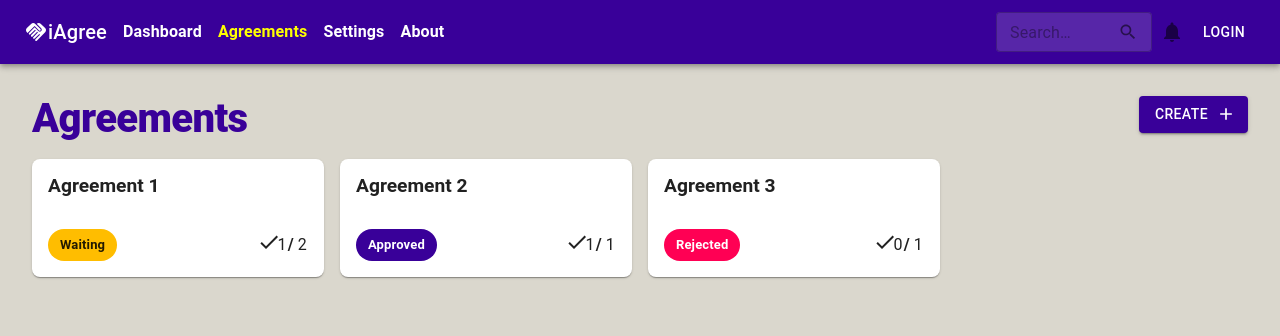
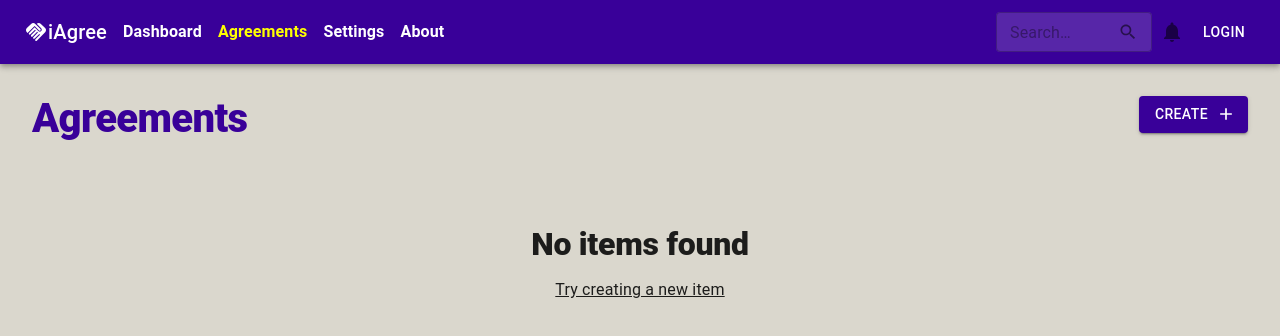
Before and after one commit to zackenichi/iAgree, a React (Create React App) app in the folder web/: page /agreements in a window 1280 px wide. Shown: the top 336 px of the page. Built offline with nearby package versions, Linux system fonts and the light colour scheme.

Commit message:
add state

```diff
--- a/web/src/components/AddScreen/AddScreen.tsx
+++ b/web/src/components/AddScreen/AddScreen.tsx
@@ -14,9 +14,10 @@ import { Divider } from '../Divider';
 interface AddScreenProps {
   open: boolean;
   handleClose: () => void;
+  handleCreate: () => void;
 }
 
-const AddScreen: FC<AddScreenProps> = ({ open, handleClose }) => {
+const AddScreen: FC<AddScreenProps> = ({ open, handleClose, handleCreate }) => {
   return (
     <Drawer anchor="right" open={open} onClose={handleClose}>
       <Box sx={{ width: { md: 400, xs: '100vw' } }} p={4}>
@@ -59,7 +60,7 @@ const AddScreen: FC<AddScreenProps> = ({ open, handleClose }) => {
             </Button>
           </Grid>
           <Grid item xs={12} md={6}>
-            <Button variant="contained" fullWidth>
+            <Button variant="contained" fullWidth onClick={handleCreate}>
               Create
             </Button>
           </Grid>
--- a/web/src/components/UI/UI.tsx
+++ b/web/src/components/UI/UI.tsx
@@ -2,7 +2,11 @@ import { Grid, Typography } from '@mui/material';
 import { FC } from 'react';
 import DoneIcon from '@mui/icons-material/Done';
 
-const NoItems: FC = () => {
+interface NoItemsProps {
+  handleCreate?: () => void;
+}
+
+const NoItems: FC<NoItemsProps> = ({ handleCreate }) => {
   return (
     <Grid container spacing={2} marginTop="50px">
       <Grid item xs={12}>
@@ -11,7 +15,7 @@ const NoItems: FC = () => {
         </Typography>
       </Grid>
       <Grid item xs={12}>
-        <Typography variant="body2" textAlign="center">
+        <Typography variant="body2" textAlign="center" onClick={handleCreate}>
           Try creating a new item
         </Typography>
       </Grid>
--- a/web/src/pages/Agreements.tsx
+++ b/web/src/pages/Agreements.tsx
@@ -9,56 +9,58 @@ import { AddScreen } from '../components/AddScreen';
 const Agreements: FC = (): ReactElement => {
   const [openAdd, setOpenAdd] = useState(false);
 
-  const agreements: Agreement[] = [
-    {
-      id: 1,
-      name: 'Agreement 1',
-      description: 'This is the first agreement',
-      status: 'Waiting',
-      approvals: [
-        {
-          id: 1,
-          name: 'John Doe',
-          status: true,
-          updatedAt: new Date(),
-        },
-        {
-          id: 2,
-          name: 'Jane Doe',
-          status: false,
-          updatedAt: new Date(),
-        },
-      ],
-    },
-    {
-      id: 2,
-      name: 'Agreement 2',
-      description: 'This is the second agreement',
-      status: 'Approved',
-      approvals: [
-        {
-          id: 1,
-          name: 'John Doe',
-          status: true,
-          updatedAt: new Date(),
-        },
-      ],
-    },
-    {
-      id: 3,
-      name: 'Agreement 3',
-      description: 'This is the third agreement',
-      status: 'Rejected',
-      approvals: [
-        {
-          id: 1,
-          name: 'John Doe',
-          status: false,
-          updatedAt: new Date(),
-        },
-      ],
-    },
-  ];
+  const [list, setList] = useState<Agreement[]>([]);
+
+  // const agreements: Agreement[] = [
+  //   {
+  //     id: 1,
+  //     name: 'Agreement 1',
+  //     description: 'This is the first agreement',
+  //     status: 'Waiting',
+  //     approvals: [
+  //       {
+  //         id: 1,
+  //         name: 'John Doe',
+  //         status: true,
+  //         updatedAt: new Date(),
+  //       },
+  //       {
+  //         id: 2,
+  //         name: 'Jane Doe',
+  //         status: false,
+  //         updatedAt: new Date(),
+  //       },
+  //     ],
+  //   },
+  //   {
+  //     id: 2,
+  //     name: 'Agreement 2',
+  //     description: 'This is the second agreement',
+  //     status: 'Approved',
+  //     approvals: [
+  //       {
+  //         id: 1,
+  //         name: 'John Doe',
+  //         status: true,
+  //         updatedAt: new Date(),
+  //       },
+  //     ],
+  //   },
+  //   {
+  //     id: 3,
+  //     name: 'Agreement 3',
+  //     description: 'This is the third agreement',
+  //     status: 'Rejected',
+  //     approvals: [
+  //       {
+  //         id: 1,
+  //         name: 'John Doe',
+  //         status: false,
+  //         updatedAt: new Date(),
+  //       },
+  //     ],
+  //   },
+  // ];
 
   const handleOpenAdd = () => {
     setOpenAdd(true);
@@ -66,6 +68,12 @@ const Agreements: FC = (): ReactElement => {
 
   const handleCloseAdd = () => {
     setOpenAdd(false);
+  };
+
+  // test before moving to redux
+  const handleNewAgreement = (agreement: Agreement) => {
+    setList([...list, agreement]);
+    handleCloseAdd();
   };
 
   return (
@@ -83,10 +91,23 @@ const Agreements: FC = (): ReactElement => {
         </Button>
       </Grid>
       <Grid item xs={12}>
-        {agreements.length ? <AgreementList data={agreements} /> : <NoItems />}
+        {list.length ? <AgreementList data={list} /> : <NoItems />}
       </Grid>
 
-      <AddScreen open={openAdd} handleClose={handleCloseAdd} />
+      <AddScreen
+        open={openAdd}
+        handleClose={handleCloseAdd}
+        // test only
+        handleCreate={() =>
+          handleNewAgreement({
+            id: '1',
+            name: 'test',
+            description: 'test',
+            status: 'test',
+            approvals: [],
+          })
+        }
+      />
     </>
   );
 };
--- a/web/src/resources/interfaces/Agreement.ts
+++ b/web/src/resources/interfaces/Agreement.ts
@@ -1,7 +1,7 @@
 import { Approval } from './Approvals';
 
 export interface Agreement {
-  id: number;
+  id: string;
   name: string;
   description?: string;
   status: string;
```
